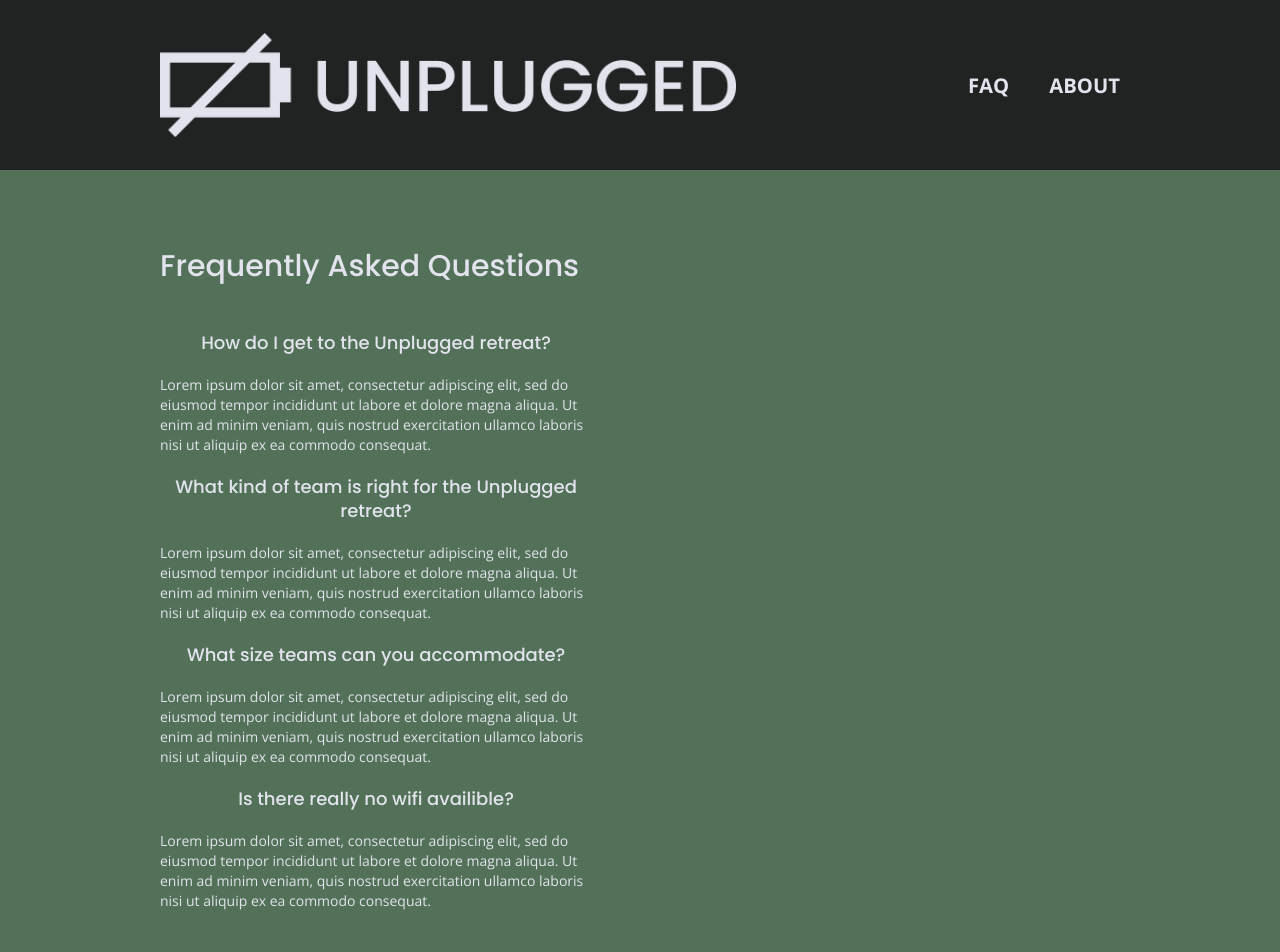
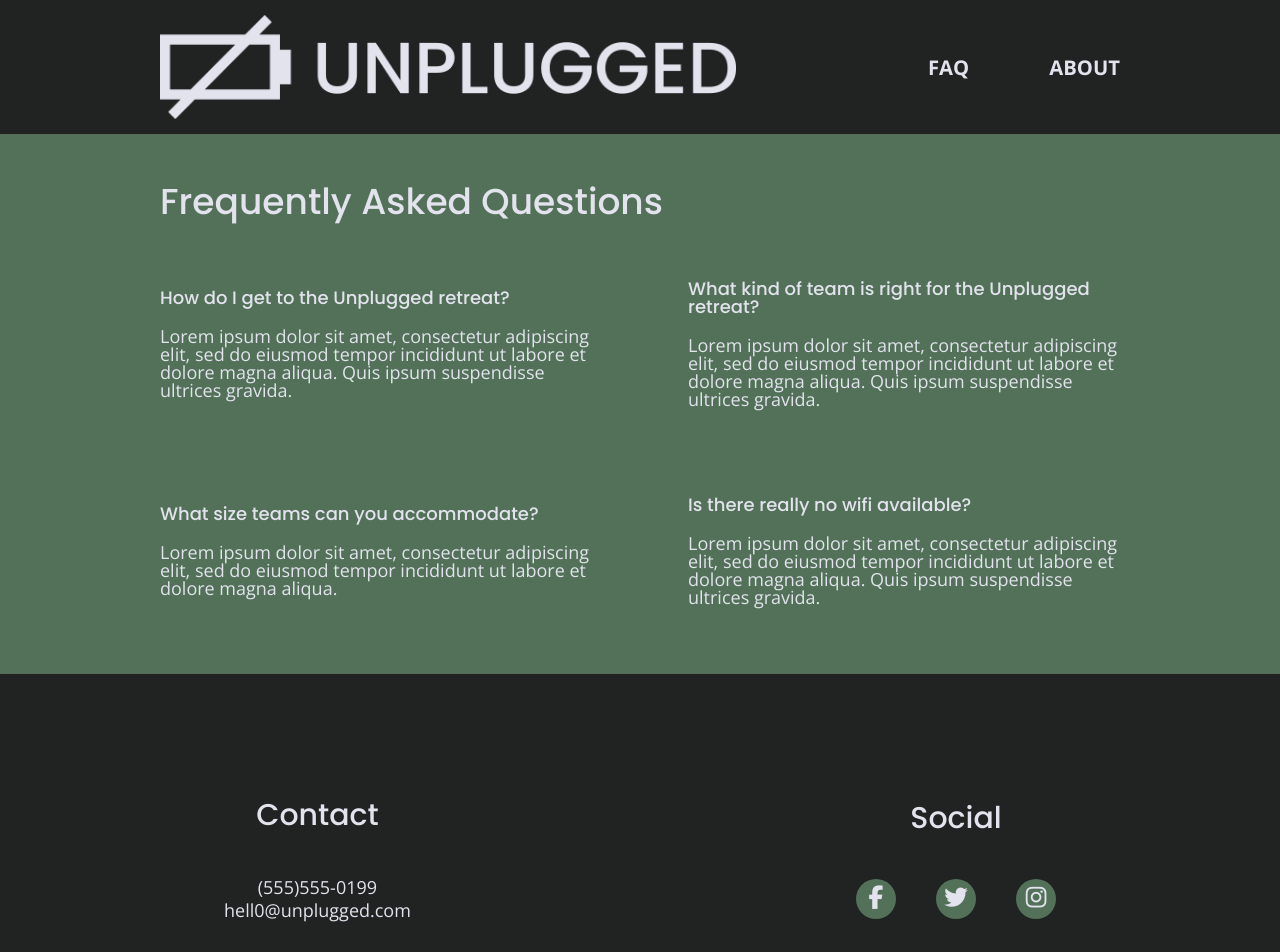
Before and after one commit to amiralee97/unplugged-retreat, a website: page faq/index.html in a window 1280 px wide. Shown: the top 952 px of the page. Drawn offline with nearby package versions, Linux system fonts and the light colour scheme.

Commit message:
Organize code

```diff
--- a/css/main.css
+++ b/css/main.css
@@ -98,12 +98,13 @@ body {
   font-size: 1em;
   text-align: left;
   color: #e2e3ed;
-  background-color: #202322;
 }
 
 ul,
 ol {
   list-style: none;
+  margin: 0;
+  padding: 0;
 }
 
 a {
@@ -111,15 +112,12 @@ a {
   text-decoration: none;
 }
 
-h1 {
-  text-transform: uppercase;
-  font-weight: lighter;
-}
 
 h2 {
   font-family: "Poppins", sans-serif;
   font-size: 1.875em;
   font-weight: 500;
+  margin: 0;
 }
 
 h3,
@@ -132,7 +130,7 @@ h4 {
 
 p {
   font-size: .875em;
-  line-height: 20px;
+  line-height: 1.285;
 }
 
 img {
@@ -143,23 +141,8 @@ figure {
  margin: 0;
 }
 
-.feature-item-descriptions {
-  text-align: center;
-}
-.features i {
-	font-size: 3.75em;
-  margin-bottom: 40px;
-}
-
-
- address p {
+address {
  font-style: normal;
-  line-height: 25px;
-  text-align: center;
- }
-
-h4 {
-  text-align: center;
 }
 
 .content-wrapper {
@@ -167,11 +150,138 @@ h4 {
   margin: 50px 0;
 }
 
+/* -------------------- Base Header - Footer Styles -------------------- */
+
+header,
+footer {
+  background-color: #202322;
+  display: flex;
+  justify-content: center;
+  align-items: center;
+  flex-flow: row wrap;
+}
+
+header {
+  padding: 15px 0;
+}
+
+header .content-wrapper {
+  margin: 0;
+  display: flex;
+  justify-content: center;
+  align-items: center;
+  flex-flow: row wrap;
+}
+
+header figure {
+  width: 60%;
+  display: flex;
+  justify-content: center;
+  align-items: center;
+  flex-flow: row wrap;
+}
+
+.header-divider {
+  background: #3a3a3a;
+  height: 1px;
+  width: 100%;
+  margin: 10px 0 20px 0;
+}
+
+header nav {
+  width: 60%;
+  font-size: 1.125em;
+  font-weight: 700;
+  text-transform: uppercase;
+  display: flex;
+  justify-content: space-around;
+  align-items: center;
+  flex-flow: row wrap;
+}
+
+header nav ul {
+  width: 100%;
+  display: flex;
+  justify-content: space-around;
+}
+
+header nav ul li {
+  font-size: 1.125em;
+}
+
+footer {
+  text-align: center;
+  flex-direction: column;
+}
+
+footer p {
+  margin: 0;
+}
+
+footer .content-wrapper {
+  width: 55%;
+  margin: 50px 0;
+}
+
+footer .contact {
+  margin-bottom: 50px;
+}
+
+footer .social-icons {
+  display: flex;
+  justify-content: space-around;
+  align-items: center;
+}
+
+footer .social-icons p {
+  background-color: #527158;
+  border-radius: 50%;
+  width: 40px;
+  height: 40px;
+  display: flex;
+  justify-content: center;
+  align-items: center;
+}
+
+footer .social-icons p i {
+  font-size: 1.3125em;
+}
+
+footer .copyright {
+  margin: 20px 0;
+}
+
+/* -------------------- Mobile Styles - Homepage -------------------- */
+
+/* Hero Area */
+
+.hero-area {
+  background: url(../img/main-image.jpg);
+  background-size: cover;
+  background-position: center;
+  min-height: 500px;
+  display: flex;
+  justify-content: center;
+  flex-flow: row wrap;
+}
+
+.hero-area h1 {
+  font-size: 2.25em;
+  font-family: 'Poppins', Helvetica, Arial, sans-serif;
+  font-weight: 500;
+  line-height: 1.2;
+}
+
+/* Aside */
+
 aside {
   background-color: #527158;
+  display: flex;
+  justify-content: center;
+  align-items: center;
+  flex-flow: row wrap;
 }
 
- /***** Email form code ****/
 aside .form {
   margin-top: 30px;
 }
@@ -198,149 +308,6 @@ input[type=button] {
   text-transform: uppercase;
 }
 
-/************************* Base Header - Footer Styles **************************/
-.content-wrapper {
-  width: 90%;
-  margin: 50px 0;
-}
-
-header,
-footer {
-  background-color: #202322;
-  display: flex;
-  justify-content: center;
-  align-items: center;
-  flex-flow: row wrap;
-}
-
-header {
-  padding: 15px 0;
-}
-
-header .content-wrapper {
-  display: flex;
-  justify-content: center;
-  align-items: center;
-  flex-flow: row wrap;
-  margin: 0;
-}
-
-header nav {
-  display: flex;
-  justify-content: space-around;
-  align-items: center;
-  flex-flow: row wrap;
-  width: 60%;
-  text-transform: uppercase;
-  font-weight: 700;
-  font-size: 1.125em;
-}
-
-header nav ul {
-  display: flex;
-  justify-content: space-around;
-  width: 100%;
-}
-
-header figure {
-  width: 60%;
-  display: flex;
-  justify-content: center;
-  align-items: center;
-  flex-flow: row wrap;
-}
-
-header nav ul li {
-  font-size: 1.125em;
-}
-
-.header-divider {
-  background-color: #202322;
-  width: 100%;
-  height: 1px;
-  margin: 10px 0 20px 0;
-}
-
-footer {
-  text-align: center;
-  flex-direction: column;
-}
-
-footer p {
-  margin: 0;
-}
-
-footer .contact {
-  margin-bottom: 50px;
-}
-
-footer .social-icons {
-  display: flex;
-  justify-content: space-around;
-  align-items: center;
-}
-
-footer .social-icons p {
-  display: flex;
-  justify-content: center;
-  align-items: center;
-}
-
-footer .content-wrapper {
-  width: 55%;
-  margin: 50px 0;
-}
-
-footer .copyright {
-  margin: 20px 0;
-}
-
-.social-icons i {
-  background: #527158;
-  border-radius: 50%;
-  width: 20px;
-  height: 20px;
-  padding-top: 5px;
-}
-
-
-/* -------------------- Mobile Styles - Homepage -------------------- */
-
-/* Hero Area */
-
-.hero-area {
-  background: url(../img/main-image.jpg);
-  background-size: cover;
-  background-position: center;
-  min-height: 500px;
-  display: flex;
-  justify-content: center;
-  flex-flow: row wrap;
-}
-
-
-
-.hero-area h1 {
-  font-size: 2.25em;
-  font-family: 'Poppins', Helvetica, Arial, sans-serif;
-  font-weight: 500;
-  line-height: 1.2;
-}
-
-/* Aside */
-
-aside {
-  background-color: #527158;
-  display: flex;
-  justify-content: center;
-  align-items: center;
-  flex-flow: row wrap;
-}
-
-aside .form{
-  margin-top: 30px;
-}
-
 /* Features */
 
 .features {
@@ -349,13 +316,6 @@ aside .form{
   background-position: center;
   display: flex;
   justify-content: center;
-  flex-flow: row wrap;
-}
-
-.features .features-items {
-  display: flex;
-  justify-content: center;
-  align-items: center;
   flex-flow: row wrap;
 }
 
@@ -368,7 +328,20 @@ aside .form{
   margin: 30px 0;
 }
 
+.features .features-items {
+  display: flex;
+  justify-content: center;
+  align-items: center;
+  flex-flow: row wrap;
+}
+
+.features i {
+  font-size: 3.75em;
+  margin-bottom: 40px;
+}
+
 .features p {
+  text-align: center;
   margin: 0;
 }
 
@@ -403,18 +376,6 @@ aside .form{
   flex-flow: row wrap;
 }
 
-.contact-section {
-  background-color: #2a423a;
-  display: flex;
-  justify-content: center;
-  align-items: center;
-  flex-flow: row wrap;
-}
-
-.contact-content p {
-  margin: 0;
-}
-
 .map figure {
   width: 100%;
   height: 0;
@@ -429,6 +390,18 @@ aside .form{
   position: absolute;
   top: 0;
   left: 0;
+}
+
+.contact-section {
+  background-color: #2a423a;
+  display: flex;
+  justify-content: center;
+  align-items: center;
+  flex-flow: row wrap;
+}
+
+.contact-content p {
+  margin: 0;
 }
 
 /* ==========================================================================
@@ -452,7 +425,7 @@ aside .form{
 }
 
 .faq h2 {
-  margin-bottom: 40px
+  margin-bottom: 40px;
   line-height: 1;
 }
 
@@ -555,12 +528,24 @@ aside .form{
   /*Tablet styles here*/
 
   /* General styles */
+
   .content-wrapper {
     max-width: 640px;
     margin: 100px 0;
   }
 
+  h2 {
+    font-size: 2.25em;
+    line-height: 1.333;
+  }
+
+  h3 {
+    font-size: 1.5em;
+    line-height: 1.25;
+  }
+
   /* Header */
+
   header {
     justify-content: space-around;
     padding: 33px 0;
@@ -585,7 +570,18 @@ aside .form{
 
   /* Hero Area */
 
+  .hero-area {
+    min-height: 600px;
+  }
+
+  .hero-area h1 {
+    font-size: 3em;
+    line-height: 1;
+    margin: 0;
+  }
+
   /* Aside */
+
   aside .content-wrapper {
     margin: 50px 0;
     display: flex;
@@ -600,6 +596,11 @@ aside .form{
   }
 
   /* Features */
+
+  .features h2 {
+    margin-bottom: 20px;
+  }
+
   .features article {
     display: flex;
     justify-content: center;
@@ -609,20 +610,37 @@ aside .form{
   }
 
   .features .features-item-description {
-    width: 50%;
+    width: 62%;
   }
 
+  .features i {
+    margin-bottom: 30px;
+  }
+
+
   /* Reviews */
+
   .reviews article {
     display: flex;
     justify-content: space-between;
   }
 
+  .reviews h2 {
+    width: 85%;
+  }
+
+  .reviews article figure,
   .reviews article div {
     width: 49%;
   }
 
+  .reviews h3 {
+    width: 75%;
+    margin: 0;
+  }
+
   /* Footer */
+
   footer .content-wrapper {
     width: 65%;
     margin: 100px 0;
@@ -632,10 +650,25 @@ aside .form{
     display: flex;
     justify-content: space-between;
     align-items: center;
+    flex-direction: row;
   }
 
   footer .contact {
     margin-bottom: 0;
+  }
+
+  footer h4 {
+    font-size: 1.5em;
+    margin-bottom: 40px;
+  }
+
+  footer p {
+    line-height: 1.285;
+  }
+
+  footer .social-icons {
+    width: 12.5em;
+    justify-content: space-between;
   }
 
   footer .copyright {
@@ -657,6 +690,10 @@ aside .form{
     width: 45%;
   }
 
+  .map figure {
+    padding-bottom: 45.5%;
+  }
+
   .contact-section .content-wrapper h2 {
     width: 80%;
   }
@@ -665,6 +702,10 @@ aside .form{
     display: flex;
     justify-content: space-between;
     align-items: flex-start;
+  }
+
+  .contact-content h4 {
+    font-size: 1.5em;
   }
 
   /* ==========================================================================
@@ -682,19 +723,45 @@ aside .form{
   .faq h2 {
     width: 100%;
   }
+
+  .faq h4,
+  .faq p {
+    font-size: .875em;
+    line-height: 1.125em;
+  }
 }
 
 @media only screen and (min-width: 1200px) {
   /*Desktop styles here*/
+
+  header {
+    padding: 15px 0;
+  }
 
   .content-wrapper {
     max-width: 960px;
     margin: 100px 0;
   }
 
+  h2 {
+    font-size: 2.25em;
+  }
+
+  h3,
+  h4 {
+    font-size: 1.875em;
+  }
+
+  p {
+    font-size: 1.125em;
+    line-height: 1.333;
+  }
+
+
   /* Hero */
   .hero-area h1 {
     width: 60%;
+    width: 80%;
   }
 
   /* Aside */
@@ -705,6 +772,10 @@ aside .form{
   aside .content-wrapper .form-description,
   aside .content-wrapper .form {
     width: 30%;
+  }
+
+  .form-description p {
+    font-size: 1.125em;
   }
 
   /* Features */
@@ -718,18 +789,37 @@ aside .form{
   }
 
   /* Reviews */
+
+  .reviews h2 {
+    padding-bottom: 50px;
+  }
+
   .reviews article div {
     width: 42%;
+  }
+
+  footer h4 {
+    font-size: 1.875em;
   }
 
   /* ==========================================================================
     About Page
     ========================================================================== */
 
+  .map figure {
+    padding-bottom: 37.5%;
+  }
+
   .mission h2,
   .contact-section .content-wrapper h2 {
     width: 95%;
+    font-size: 3em;
   }
+
+  .contact-content h4 {
+    font-size: 1.875em;
+  }
+
 
   /* ==========================================================================
     FAQ Page
@@ -738,7 +828,13 @@ aside .form{
     width: 100%;
   }
 
+  .faq h4,
+  .faq p {
+    font-size: 1.125em;
+    line-height: 1;
   }
+}
+
 /* ==========================================================================
    Print styles.
    Inlined to avoid the additional HTTP request:
--- a/faq/index.html
+++ b/faq/index.html
@@ -47,40 +47,26 @@
     </div>
      </header>
 
-     <main>
-        <section class="faq">
-            <div class="content-wrapper">
-                <h2>
-                    Frequently Asked Questions
-                </h2>
-                <div class="faq-content">
-                    <h4>
-                        How do I get to the Unplugged retreat?
-                    </h4>
-                    <p>
-                        Lorem ipsum dolor sit amet, consectetur adipiscing elit, sed do eiusmod tempor incididunt ut labore et dolore magna aliqua. Ut enim ad minim veniam, quis nostrud exercitation ullamco laboris nisi ut aliquip ex ea commodo consequat.
-                    </p>
-                   <h4>
-                        What kind of team is right for the Unplugged retreat?
-                   </h4>
-                   <p>
-                        Lorem ipsum dolor sit amet, consectetur adipiscing elit, sed do eiusmod tempor incididunt ut labore et dolore magna aliqua. Ut enim ad minim veniam, quis nostrud exercitation ullamco laboris nisi ut aliquip ex ea commodo consequat.
-                   </p>
-                   <h4>
-                        What size teams can you accommodate?
-                   </h4>
-                   <p>
-                        Lorem ipsum dolor sit amet, consectetur adipiscing elit, sed do eiusmod tempor incididunt ut labore et dolore magna aliqua. Ut enim ad minim veniam, quis nostrud exercitation ullamco laboris nisi ut aliquip ex ea commodo consequat.
-                   </p>
-                   <h4>
-                        Is there really no wifi availible?
-                   </h4>
-                   <p>
-                    Lorem ipsum dolor sit amet, consectetur adipiscing elit, sed do eiusmod tempor incididunt ut labore et dolore magna aliqua. Ut enim ad minim veniam, quis nostrud exercitation ullamco laboris nisi ut aliquip ex ea commodo consequat.
-                   </p>
-                </div>
-            </div>
-        </section>
+     <main class="faq">
+        <div class="content-wrapper">
+          <h2>Frequently Asked Questions</h2>
+          <div class="faq-content">
+            <h4>How do I get to the Unplugged retreat?</h4>
+            <p>Lorem ipsum dolor sit amet, consectetur adipiscing elit, sed do eiusmod tempor incididunt ut labore et dolore magna aliqua. Quis ipsum suspendisse ultrices gravida.</p>
+          </div>
+          <div class="faq-content">
+            <h4>What kind of team is right for the Unplugged retreat?</h4>
+            <p>Lorem ipsum dolor sit amet, consectetur adipiscing elit, sed do eiusmod tempor incididunt ut labore et dolore magna aliqua. Quis ipsum suspendisse ultrices gravida.</p>
+          </div>
+          <div class="faq-content">
+            <h4>What size teams can you accommodate?</h4>
+            <p>Lorem ipsum dolor sit amet, consectetur adipiscing elit, sed do eiusmod tempor incididunt ut labore et dolore magna aliqua.</p>
+          </div>
+          <div class="faq-content">
+            <h4>Is there really no wifi available?</h4>
+            <p>Lorem ipsum dolor sit amet, consectetur adipiscing elit, sed do eiusmod tempor incididunt ut labore et dolore magna aliqua. Quis ipsum suspendisse ultrices gravida. </p>
+          </div>
+        </div>
 
      </main> <!--main wrapper-->
 
```
Also changed, not shown: about/index.html (+1 -0 lines), index.html (+18 -7 lines). Lines whose indentation alone changed are shown as unchanged.
